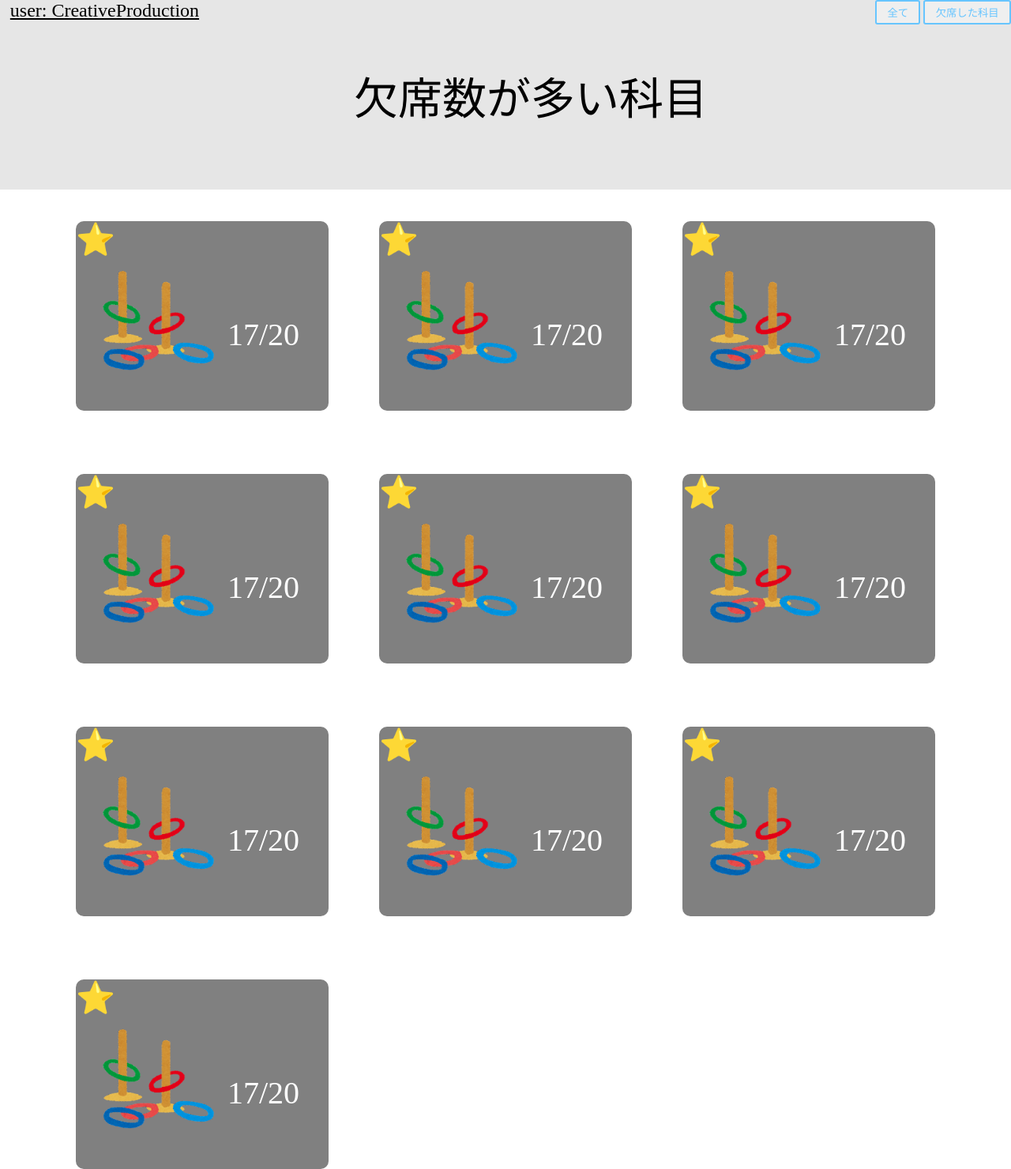
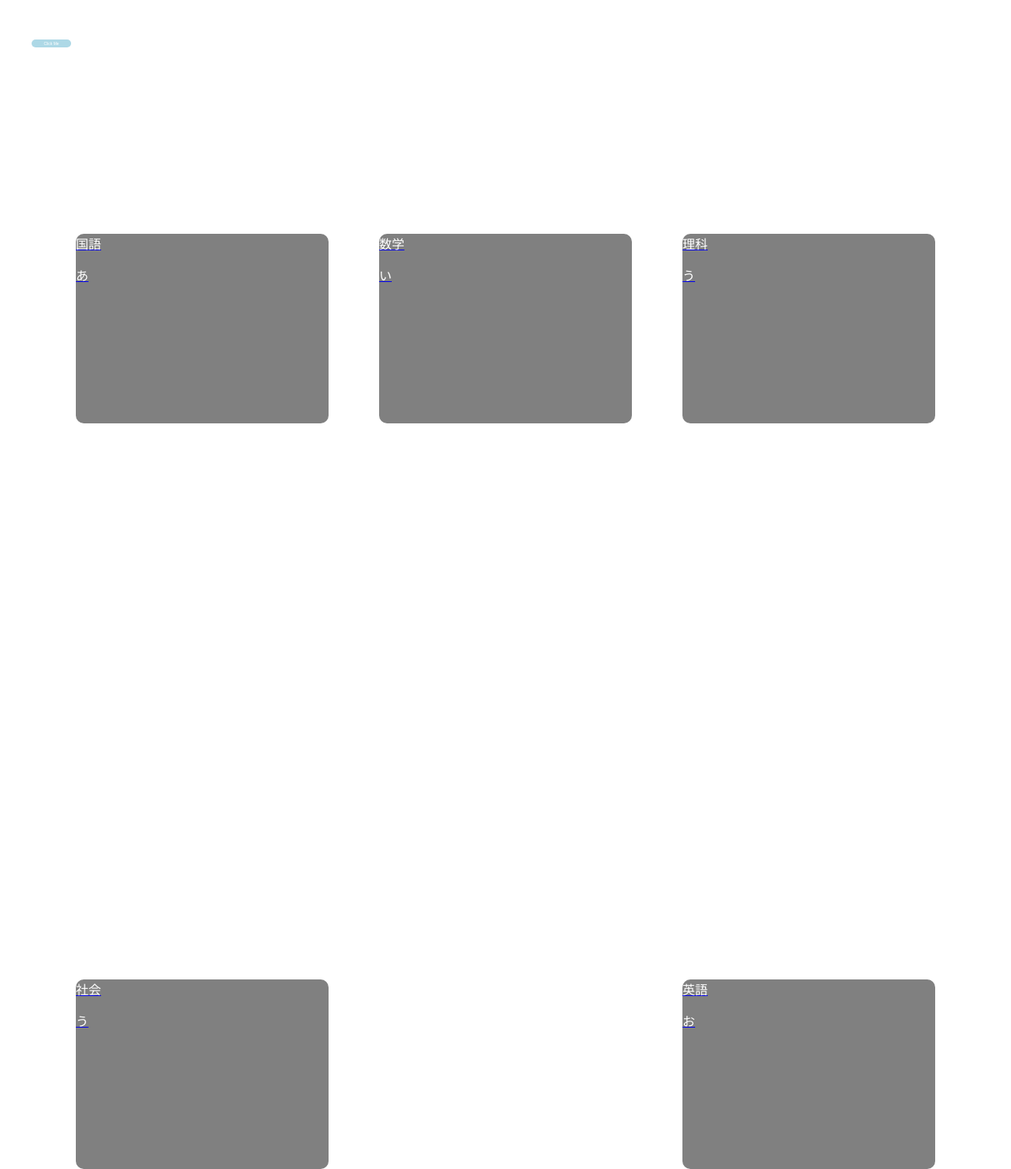
Before and after one commit to FishHart/Myroll9, a Django app: page /main/ in a window 1280 px wide. Shown: the whole page at 79% size. Run offline with Django 3.2, Linux system fonts and the light colour scheme.

Commit message:
教科の詳細をモーダルウィンドウで表示、教科一覧をリストで管理

```diff
--- a/myroll/static/myroll/css/myroll.css
+++ b/myroll/static/myroll/css/myroll.css
@@ -57,12 +57,14 @@
     position: absolute;
     top: 35vh;
     left: 7.5vw;
+    z-index: 1;
 }
 
 div.subject {
     position: relative;
     height: 30vh;
     width: 25vw;
+    z-index: 5;
 
     border-radius: 10px 10px 10px 10px;
     background-color: gray;
@@ -91,3 +93,75 @@
 /* a {
     text-decoration: none;
 } */
+
+/* モーダルウィンドウ */
+.button {
+    display: inline-block;
+    background: lightblue;
+    color: #fff;
+    padding: 0 2em;
+    border: 0;
+    width: 50px;
+    height: 10px;
+    font-size: 5px;
+    border-radius: 5px;
+    position: absolute;
+    left: 40px;
+    top: 50px;
+}
+
+.button:hover {
+    background: lightcoral;
+    cursor: pointer;
+}
+
+.modal {
+    margin-top: 10px;
+    display: none;
+    /* position: fixed; */
+    position: relative;
+    z-index: 10;
+    left: 0;
+    top: 0;
+    height: 100%;
+    width: 100%;
+/* background-color: rgba(0,0,0,0.5); */
+}
+
+.modal-content {
+    background-color: #f4f4f4;
+    margin: 20% auto;
+    width: 50%;
+    /* box-shadow: 0 5px 8px 0 rgba(0,0,0,0.2),0 7px 20px 0 rgba(0,0,0,0.17); */
+    /* animation-name: modalopen; */
+    animation-duration: 1s;
+}
+
+/* @keyframes modalopen {
+    from {opacity: 0}
+    to {opacity: 1}
+} */
+
+.modal-header h1 {
+    margin: 1rem 0;
+}
+
+.modal-header {
+    background: lightblue;
+    padding: 3px 15px;
+    display: flex;
+    justify-content: space-between;
+}
+
+.modalClose {
+    font-size: 2rem;
+}
+
+.modalClose:hover {
+    cursor: pointer;
+}
+
+.modal-body {
+    padding: 10px 20px;
+    color: black;
+}
--- /dev/null
+++ b/myroll/static/myroll/js/subject.js
@@ -0,0 +1,23 @@
+const buttonOpen = document.getElementById('modalOpen');
+const modal = document.getElementById('easyModal');
+const buttonClose = document.getElementsByClassName('modalClose')[0];
+
+// ボタンがクリックされた時
+buttonOpen.addEventListener('click', modalOpen);
+function modalOpen() {
+  modal.style.display = 'block';
+}
+
+// バツ印がクリックされた時
+buttonClose.addEventListener('click', modalClose);
+function modalClose() {
+  modal.style.display = 'none';
+}
+
+// モーダルコンテンツ以外がクリックされた時
+addEventListener('click', outsideClose);
+function outsideClose(e) {
+  if (e.target == modal) {
+    modal.style.display = 'none';
+  }
+}
--- a/myroll/templates/myroll/top.html
+++ b/myroll/templates/myroll/top.html
@@ -12,14 +12,14 @@
     </head>
 
     <body>
-        <div id="header">
+        {% comment %} <div id="header">
             <span class="user_name">user: CreativeProduction</span>
             <div id="head_button">
                 <button type="button" id="all">全て</button>
                 <button type="button" id="absence">欠席した科目</button>
             </div>
             <div id="warning">欠席数が多い科目</div>
-        </div>
+        </div> {% endcomment %}
 
         {% comment %} {% if user.is_authenticated %}
             ログインしている場合に表示される
@@ -32,7 +32,7 @@
             未ログインの場合に表示される
         {% endif %} {% endcomment %}
 
-        <div class="subject-list">
+        {% comment %} <div class="subject-list">
             {% for i in for_range10 %}
                 <a href="{% url 'myroll:subject' %}">
                     <div class="subject">
@@ -42,6 +42,35 @@
                     </div>
                 </a>
             {% endfor %}
+        </div> {% endcomment %}
+
+        <div class="subject-list">
+            {% for i in subjects %}
+                <a href="{% url 'myroll:subject' %}">
+                    <div class="subject">
+                        <p>{{ i.0 }}</p>
+                        <p>{{ i.1 }}</p>
+                    </div>
+                </a>
+            {% endfor %}
         </div>
+
+        {% comment %} モーダルウィンドウ {% endcomment %}
+        <button id="modalOpen" class="button">Click Me</button>
+        <div id="easyModal" class="modal">
+            <div class="modal-content">
+            <div class="modal-header">
+                <h1>教科名 アイコン</h1>
+                <span class="modalClose">×</span>
+            </div>
+            <div class="modal-body">
+                <div id="unit">単位数:2</div>
+                <div id="subject">授業数</div>
+                <div>現在: 3回目</div>
+            </div>
+            </div>
+        </div>
+
+        <script type="text/javascript" src="{% static 'myroll/js/subject.js' %}"></script>
     </body>
 </html>
--- a/myroll/views.py
+++ b/myroll/views.py
@@ -18,6 +18,7 @@
         context = super().get_context_data(**kwargs)
         for_range10 = [i for i in range(10)]
         context['for_range10'] = for_range10
+        context['subjects'] = [["国語", "あ"], ["数学", "い"], ["理科", "う"], ["社会", "う"], ["英語", "お"]]
         return context
 
 # index = myroll.as_view()
```
